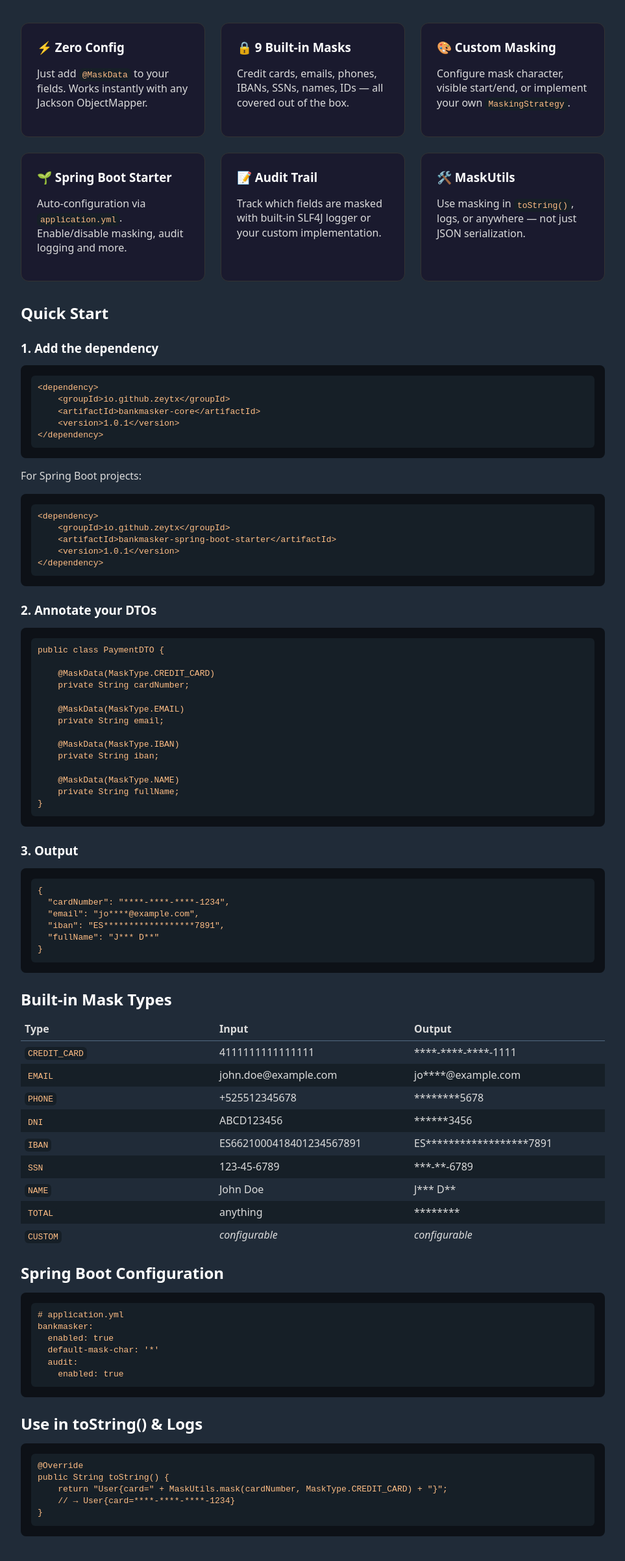
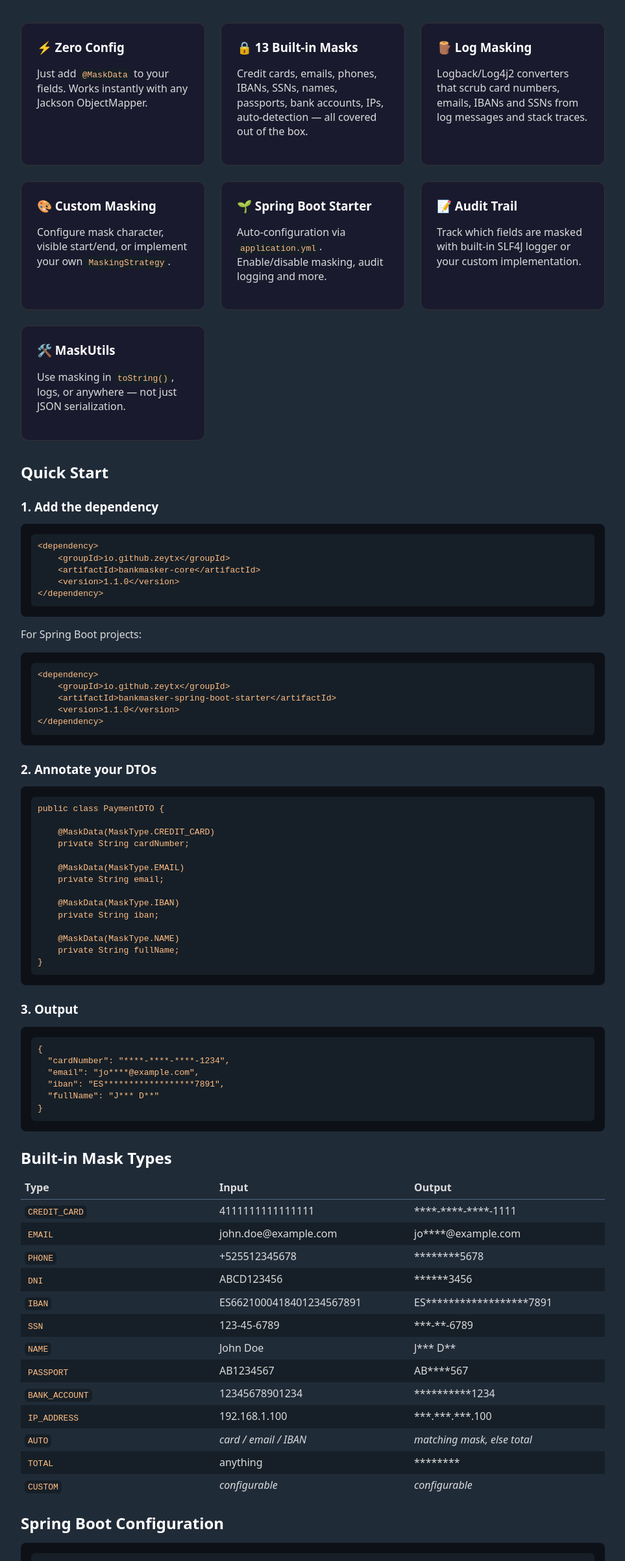
Before and after one commit to zeytx/bankmasker, a plain HTML site: page docs/index.html in a window 1280 px wide. Shown: the part 914-3316 px from the top of the page at 65% size, without its empty margins (158-1121 px from the left). Drawn offline with nearby package versions, Linux system fonts and the light colour scheme.

Commit message:
docs: 1.1.0 changelog, security policy, log masking and benchmark results
- SECURITY.md with private vulnerability reporting and scope
- %maskedEx, keyMask, supported field types and fail-closed rules
- Reference JMH results and fixed benchmark build/run commands

```diff
--- a/docs/index.html
+++ b/docs/index.html
@@ -44,8 +44,12 @@
         <p>Just add <code>@MaskData</code> to your fields. Works instantly with any Jackson ObjectMapper.</p>
     </div>
     <div class="card">
-        <h3>🔒 9 Built-in Masks</h3>
-        <p>Credit cards, emails, phones, IBANs, SSNs, names, IDs — all covered out of the box.</p>
+        <h3>🔒 13 Built-in Masks</h3>
+        <p>Credit cards, emails, phones, IBANs, SSNs, names, passports, bank accounts, IPs, auto-detection — all covered out of the box.</p>
+    </div>
+    <div class="card">
+        <h3>🪵 Log Masking</h3>
+        <p>Logback/Log4j2 converters that scrub card numbers, emails, IBANs and SSNs from log messages and stack traces.</p>
     </div>
     <div class="card">
         <h3>🎨 Custom Masking</h3>
@@ -71,14 +75,14 @@
 <pre><code>&lt;dependency&gt;
     &lt;groupId&gt;io.github.zeytx&lt;/groupId&gt;
     &lt;artifactId&gt;bankmasker-core&lt;/artifactId&gt;
-    &lt;version&gt;1.0.1&lt;/version&gt;
+    &lt;version&gt;1.1.0&lt;/version&gt;
 &lt;/dependency&gt;</code></pre>
 
 <p>For Spring Boot projects:</p>
 <pre><code>&lt;dependency&gt;
     &lt;groupId&gt;io.github.zeytx&lt;/groupId&gt;
     &lt;artifactId&gt;bankmasker-spring-boot-starter&lt;/artifactId&gt;
-    &lt;version&gt;1.0.1&lt;/version&gt;
+    &lt;version&gt;1.1.0&lt;/version&gt;
 &lt;/dependency&gt;</code></pre>
 
 <h3>2. Annotate your DTOs</h3>
@@ -118,6 +122,10 @@
         <tr><td><code>IBAN</code></td><td>ES6621000418401234567891</td><td>ES******************7891</td></tr>
         <tr><td><code>SSN</code></td><td>123-45-6789</td><td>***-**-6789</td></tr>
         <tr><td><code>NAME</code></td><td>John Doe</td><td>J*** D**</td></tr>
+        <tr><td><code>PASSPORT</code></td><td>AB1234567</td><td>AB****567</td></tr>
+        <tr><td><code>BANK_ACCOUNT</code></td><td>12345678901234</td><td>**********1234</td></tr>
+        <tr><td><code>IP_ADDRESS</code></td><td>192.168.1.100</td><td>***.***.***.100</td></tr>
+        <tr><td><code>AUTO</code></td><td><em>card / email / IBAN</em></td><td><em>matching mask, else total</em></td></tr>
         <tr><td><code>TOTAL</code></td><td>anything</td><td>********</td></tr>
         <tr><td><code>CUSTOM</code></td><td><em>configurable</em></td><td><em>configurable</em></td></tr>
     </tbody>
@@ -129,7 +137,14 @@ bankmasker:
   enabled: true
   default-mask-char: '*'
   audit:
-    enabled: true</code></pre>
+    enabled: true
+    level: INFO</code></pre>
+
+<h2>Log Masking</h2>
+<p>The optional <code>bankmasker-logging</code> module masks sensitive patterns in free-text log messages (Logback &amp; Log4j2):</p>
+<pre><code>log.info("charge card 4111111111111111 approved");
+// → charge card ****-****-****-1111 approved</code></pre>
+<p>Use <code>%maskedMsg</code> instead of <code>%msg</code> and <code>%maskedEx</code> instead of <code>%ex</code>, so exception messages and stack traces are masked too.</p>
 
 <h2>Use in toString() & Logs</h2>
 <pre><code>@Override
```
Also changed, not shown: llms-full.txt, llms.txt, 3 other files.
